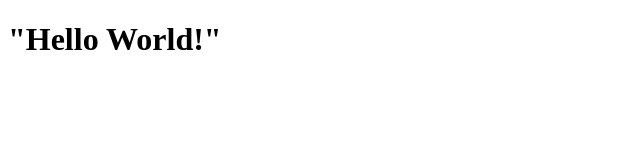
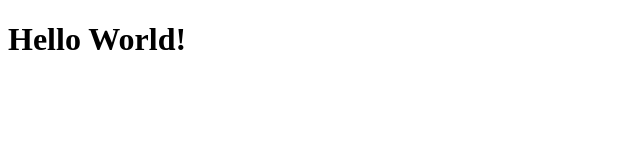
Before and after one commit to Jilani7/Project1, a plain HTML site: page code.html in a window 1280 px wide. Shown: the whole page, without its empty margins (0-640 px from the left). Drawn offline with Linux system fonts and the light colour scheme.

Commit message:
updated code

```diff
--- a/code.html
+++ b/code.html
@@ -2,10 +2,9 @@
 <html lang="en">
 <head>
     <meta charset="UTF-8">
-    <meta name="viewport" content="width=device-width, initial-scale=1.0">
     <title>Page1</title>
 </head>
 <body>
-    <h1>"Hello World!"</h1>
+    <h1>Hello World!</h1>
 </body>
 </html>
```
